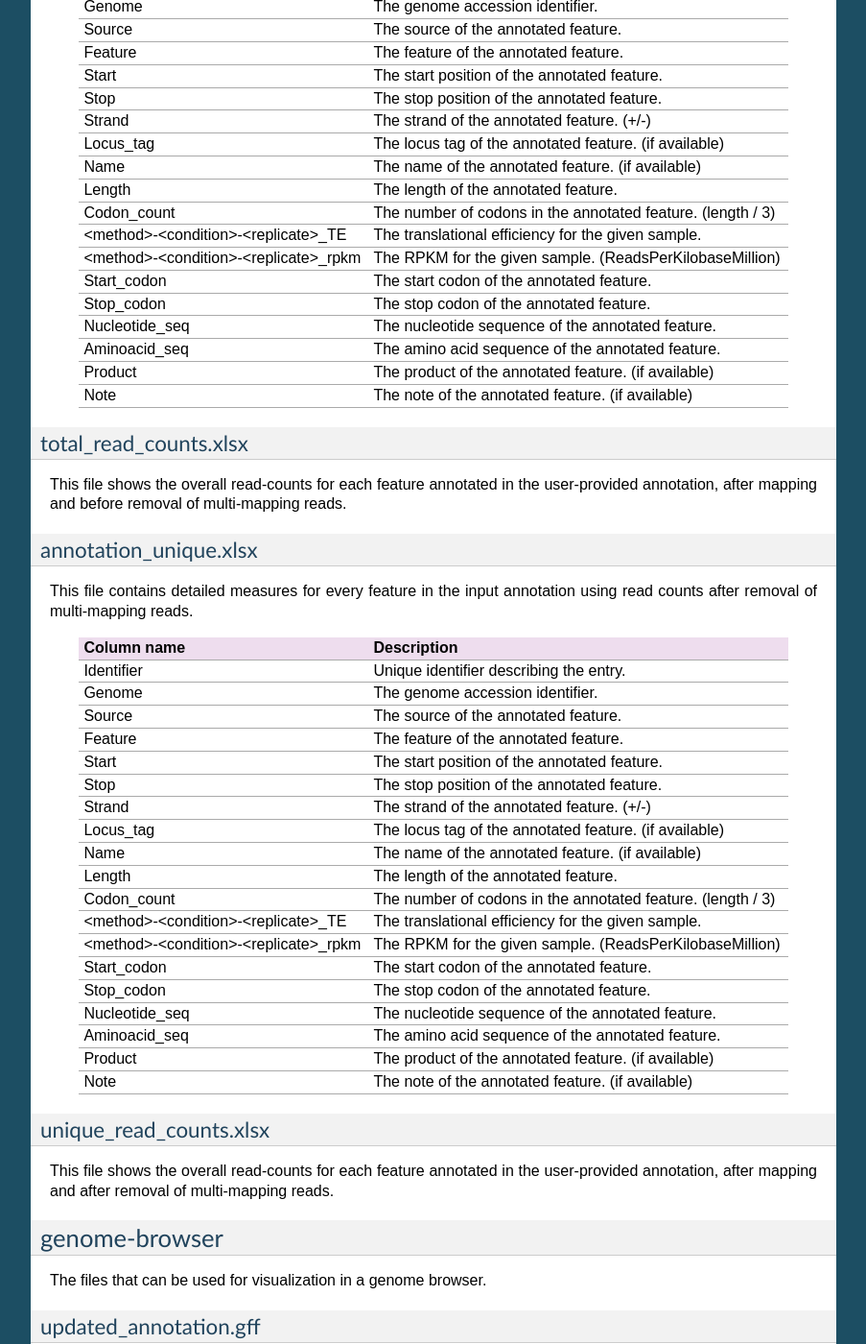
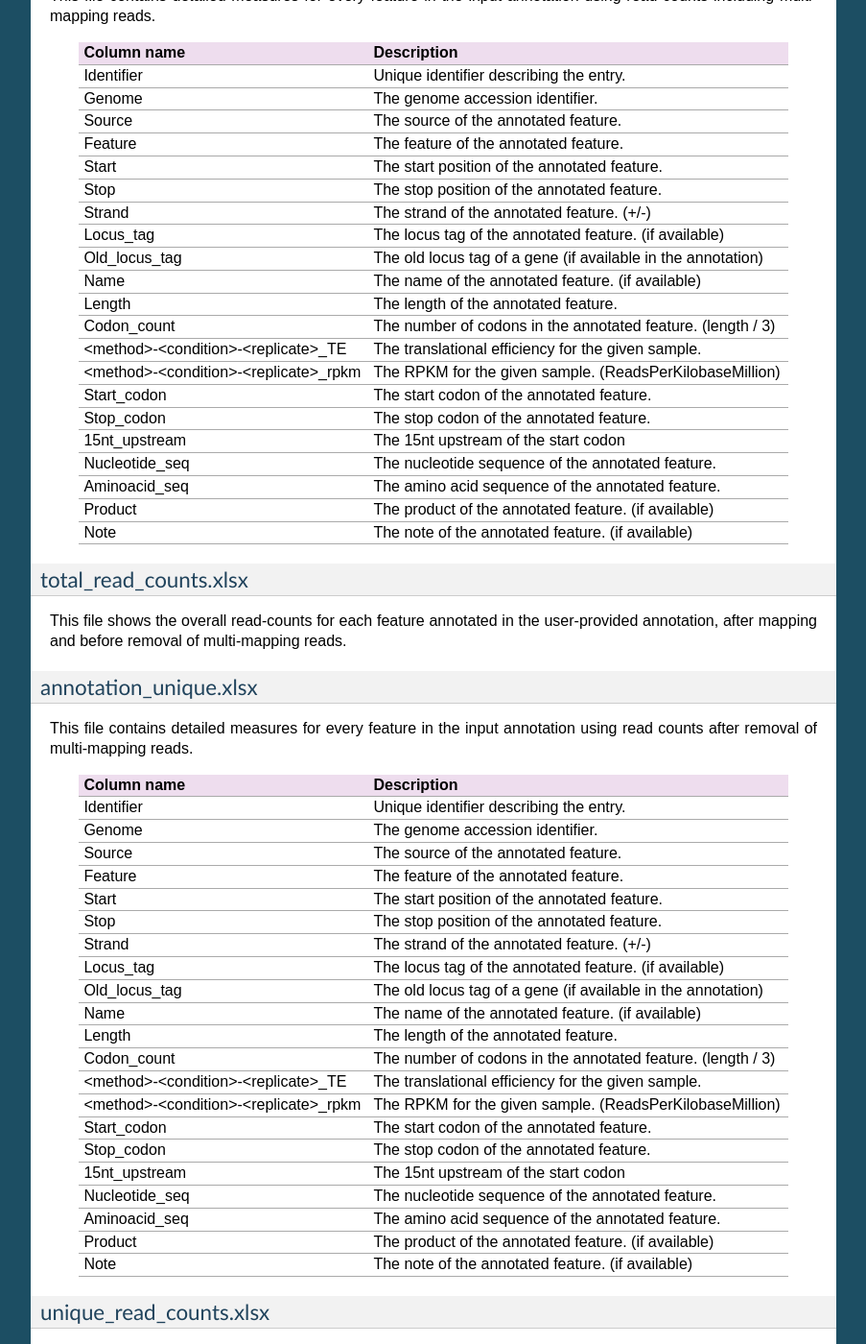
Before and after one commit to RickGelhausen/HRIBO_ReadTheDocs, a Sphinx documentation site: the page built from docs/source/analysis-results.rst, in a window 1280 px wide and 1400 px high, scrolled down 2851 px. Shown: the whole window at 96% size, without its empty margins (198-1101 px from the left). Built offline with Sphinx 7.4.7, drawn with Linux system fonts in a browser that asks for light colours; some of the changed text lies outside the part shown.

Commit message:
updated table descriptions

```diff
--- a/docs/source/analysis-results.rst
+++ b/docs/source/analysis-results.rst
@@ -37,6 +37,8 @@
 +-------------------------------------------+-----------------------------------------------------------------------------+
 | Locus_tag                                 | If the detected ORF is already in the annotation, this gives its locus tag. |
 +-------------------------------------------+-----------------------------------------------------------------------------+
+| Old_locus_tag                             | The old locus tag of a gene (if available in the annotation)                |
++-------------------------------------------+-----------------------------------------------------------------------------+
 | Name                                      | If the detected ORF is already in the annotation, this gives its name.      |
 +-------------------------------------------+-----------------------------------------------------------------------------+
 | Length                                    | The length of the ORF.                                                      |
@@ -52,6 +54,8 @@
 | Start_codon                               | The start codon of the ORF.                                                 |
 +-------------------------------------------+-----------------------------------------------------------------------------+
 | Stop_codon                                | The stop codon of the ORF.                                                  |
++-------------------------------------------+-----------------------------------------------------------------------------+
+| 15nt_upstream                             | The 15nt upstream of the start codon                                        |
 +-------------------------------------------+-----------------------------------------------------------------------------+
 | Nucleotide_seq                            | The nucleotide sequence of the ORF.                                         |
 +-------------------------------------------+-----------------------------------------------------------------------------+
@@ -96,6 +100,8 @@
 +-------------------------------------------+---------------------------------------------------------------------------------+
 | Locus_tag                                 | If the detected ORF is already in the annotation, this gives its locus tag.     |
 +-------------------------------------------+---------------------------------------------------------------------------------+
+| Old_locus_tag                             | The old locus tag of a gene (if available in the annotation)                    |
++-------------------------------------------+---------------------------------------------------------------------------------+
 | Name                                      | If the detected ORF is already in the annotation, this gives its name.          |
 +-------------------------------------------+---------------------------------------------------------------------------------+
 | Length                                    | The length of the ORF.                                                          |
@@ -111,6 +117,8 @@
 | Start_codon                               | The start codon of the ORF.                                                     |
 +-------------------------------------------+---------------------------------------------------------------------------------+
 | Stop_codon                                | The stop codon of the ORF.                                                      |
++-------------------------------------------+---------------------------------------------------------------------------------+
+| 15nt_upstream                             | The 15nt upstream of the start codon                                            |
 +-------------------------------------------+---------------------------------------------------------------------------------+
 | Nucleotide_seq                            | The nucleotide sequence of the ORF.                                             |
 +-------------------------------------------+---------------------------------------------------------------------------------+
@@ -184,6 +192,8 @@
 +-------------------------------------------+-----------------------------------------------------------------------------+
 | Locus_tag                                 | The locus tag of the annotated feature. (if available)                      |
 +-------------------------------------------+-----------------------------------------------------------------------------+
+| Old_locus_tag                             | The old locus tag of a gene (if available in the annotation)                |
++-------------------------------------------+-----------------------------------------------------------------------------+
 | Name                                      | The name of the annotated feature. (if available)                           |
 +-------------------------------------------+-----------------------------------------------------------------------------+
 | Length                                    | The length of the annotated feature.                                        |
@@ -197,6 +207,8 @@
 | Start_codon                               | The start codon of the annotated feature.                                   |
 +-------------------------------------------+-----------------------------------------------------------------------------+
 | Stop_codon                                | The stop codon of the annotated feature.                                    |
++-------------------------------------------+-----------------------------------------------------------------------------+
+| 15nt_upstream                             | The 15nt upstream of the start codon                                        |
 +-------------------------------------------+-----------------------------------------------------------------------------+
 | Nucleotide_seq                            | The nucleotide sequence of the annotated feature.                           |
 +-------------------------------------------+-----------------------------------------------------------------------------+
@@ -236,6 +248,8 @@
 +-------------------------------------------+-----------------------------------------------------------------------------+
 | Locus_tag                                 | The locus tag of the annotated feature. (if available)                      |
 +-------------------------------------------+-----------------------------------------------------------------------------+
+| Old_locus_tag                             | The old locus tag of a gene (if available in the annotation)                |
++-------------------------------------------+-----------------------------------------------------------------------------+
 | Name                                      | The name of the annotated feature. (if available)                           |
 +-------------------------------------------+-----------------------------------------------------------------------------+
 | Length                                    | The length of the annotated feature.                                        |
@@ -249,6 +263,8 @@
 | Start_codon                               | The start codon of the annotated feature.                                   |
 +-------------------------------------------+-----------------------------------------------------------------------------+
 | Stop_codon                                | The stop codon of the annotated feature.                                    |
++-------------------------------------------+-----------------------------------------------------------------------------+
+| 15nt_upstream                             | The 15nt upstream of the start codon                                        |
 +-------------------------------------------+-----------------------------------------------------------------------------+
 | Nucleotide_seq                            | The nucleotide sequence of the annotated feature.                           |
 +-------------------------------------------+-----------------------------------------------------------------------------+
@@ -424,6 +440,10 @@
 +-------------------------------------------+-----------------------------------------------------------------------------+
 | Locus_tag                                 | The locus tag of ORF. (if not novel)                                        |
 +-------------------------------------------+-----------------------------------------------------------------------------+
+| Overlapping_genes                         | Genes that overlap with the predicted ORF                                   |
++-------------------------------------------+-----------------------------------------------------------------------------+
+| Old_locus_tag                             | The old locus tag of a gene (if available in the annotation)                |
++-------------------------------------------+-----------------------------------------------------------------------------+
 | Name                                      | The name of the ORF. (if not novel)                                         |
 +-------------------------------------------+-----------------------------------------------------------------------------+
 | Gene_name                                 | The name of the ORFs associated gene feature. (if not novel)                |
@@ -439,6 +459,8 @@
 | Start_codon                               | The start codon of the annotated feature.                                   |
 +-------------------------------------------+-----------------------------------------------------------------------------+
 | Stop_codon                                | The stop codon of the annotated feature.                                    |
++-------------------------------------------+-----------------------------------------------------------------------------+
+| 15nt_upstream                             | The 15nt upstream of the start codon                                        |
 +-------------------------------------------+-----------------------------------------------------------------------------+
 | Nucleotide_seq                            | The nucleotide sequence of the annotated feature.                           |
 +-------------------------------------------+-----------------------------------------------------------------------------+
```
